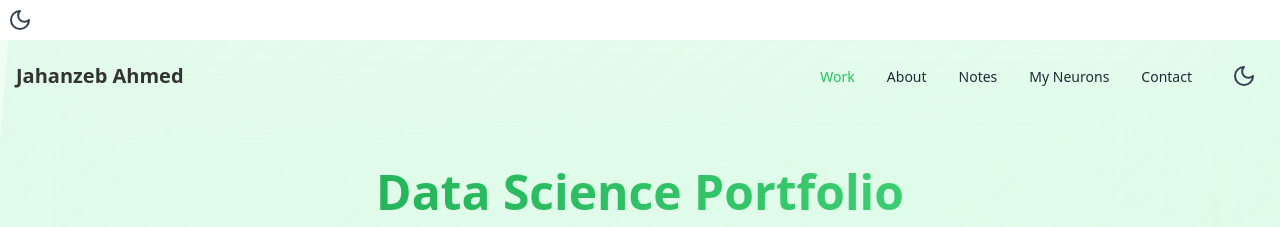
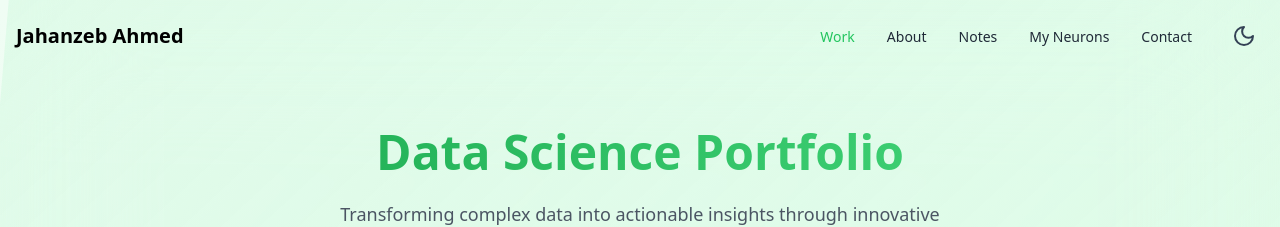
Before and after one commit to Jahanzeb-git/Portfolio-React, a React (Vite) app: page / in a window 1280 px wide. Shown: the top 227 px of the page. Built offline with nearby package versions, Linux system fonts and the light colour scheme.

Commit message:
Update App.tsx
Modification Reversed!

```diff
--- a/src/App.tsx
+++ b/src/App.tsx
@@ -1,4 +1,4 @@
-import React, { useState, useEffect } from 'react';
+import React from 'react';
 import { BrowserRouter as Router, Routes, Route, useLocation } from 'react-router-dom';
 import { AnimatePresence } from 'framer-motion';
 import Home from './pages/Home';
@@ -6,7 +6,6 @@ import About from './pages/About';
 import Notes from './pages/Notes';
 import Neurons from './pages/Neurons';
 import Contact from './pages/Contact';
-import { ThemeToggle } from './components/ThemeToggle';
 
 function AnimatedRoutes() {
   const location = useLocation();
@@ -25,34 +24,8 @@ function AnimatedRoutes() {
 }
 
 function App() {
-  const [isDark, setIsDark] = useState(false);
-
-  // On mount, check localStorage to set the theme
-  useEffect(() => {
-    const savedTheme = localStorage.getItem('theme');
-    if (savedTheme) {
-      document.documentElement.classList.add(savedTheme);
-      setIsDark(savedTheme === 'dark');
-    } else {
-      document.documentElement.classList.add('light'); // Ensure light is default
-      setIsDark(false);
-    }
-  }, []);
-
-  // Toggle the theme
-  const toggleTheme = () => {
-    setIsDark((prev) => {
-      const newTheme = prev ? 'light' : 'dark';
-      localStorage.setItem('theme', newTheme);
-      document.documentElement.classList.remove('light', 'dark');
-      document.documentElement.classList.add(newTheme);
-      return !prev;
-    });
-  };
-
   return (
     <Router>
-      <ThemeToggle isDark={isDark} toggleTheme={toggleTheme} />
       <AnimatedRoutes />
     </Router>
   );
```
